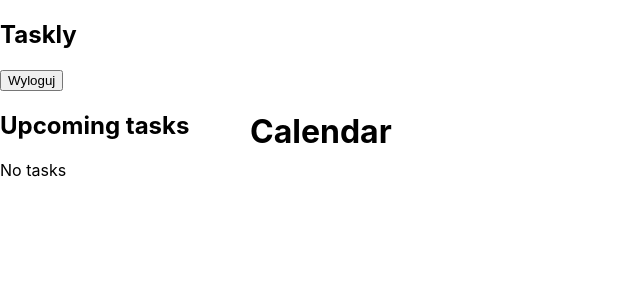
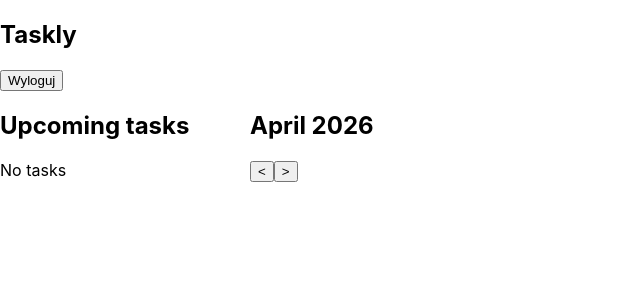
Before and after one commit to oskarkrzyzak/taskly, a React (Create React App) app in the folder frontend/: page /dashboard in a window 1280 px wide. Shown: the top 300 px of the page, without its empty margins (0-640 px from the left). Built offline with nearby package versions, Linux system fonts and the light colour scheme; no server answers.

Commit message:
Add Calendar component with month navigation

```diff
--- a/frontend/src/components/Calendar.jsx
+++ b/frontend/src/components/Calendar.jsx
@@ -0,0 +1,27 @@
+import { useState } from 'react'
+
+function Calendar() {
+    const [currentDate, setCurrentDate] = useState(new Date())
+
+    function prevMonth() {
+        const newDate = new Date(currentDate)
+        newDate.setMonth(currentDate.getMonth() - 1)
+        setCurrentDate(newDate)
+    }
+
+    function nextMonth() {
+        const newDate = new Date(currentDate)
+        newDate.setMonth(currentDate.getMonth() + 1)
+        setCurrentDate(newDate)
+    }
+
+    return (
+        <div>
+            <h2>{currentDate.toLocaleString('en-US', { month: 'long', year: 'numeric' })}</h2>
+            <button onClick={prevMonth}>{"<"}</button>
+            <button onClick={nextMonth}>{">"}</button>
+        </div>
+    )
+}
+
+export default Calendar
--- a/frontend/src/pages/Dashboard.jsx
+++ b/frontend/src/pages/Dashboard.jsx
@@ -1,6 +1,8 @@
 import Navbar from '../components/Navbar'
 import Sidebar from '../components/Sidebar'
 import '../styles/Dashboard.css'
+import Calendar from '../components/Calendar'
+
 
 function Dashboard() {
     return (
@@ -9,7 +11,7 @@ function Dashboard() {
             <div className="main-content">
                 <Sidebar />
                 <div className="calendar">
-                    <h1>Calendar</h1>
+                    <Calendar />
                 </div>
             </div>
         </div>
```
